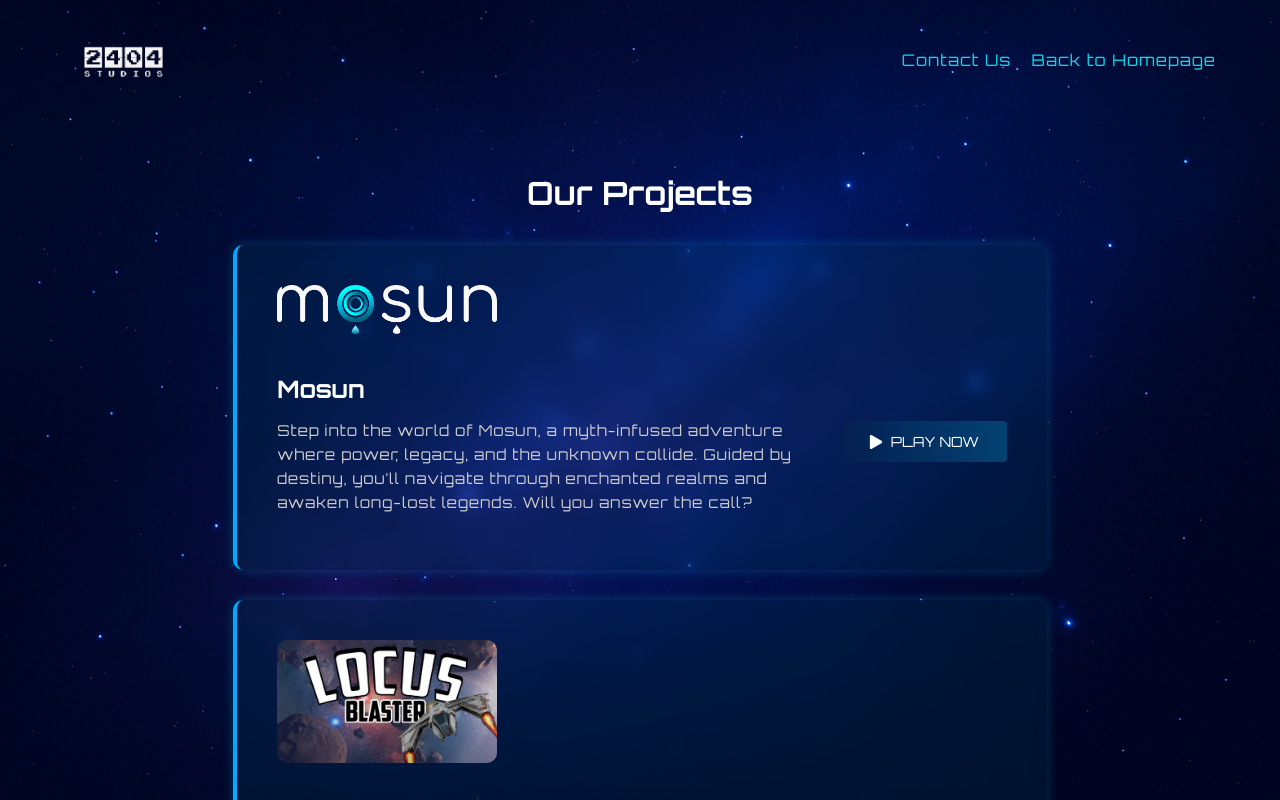
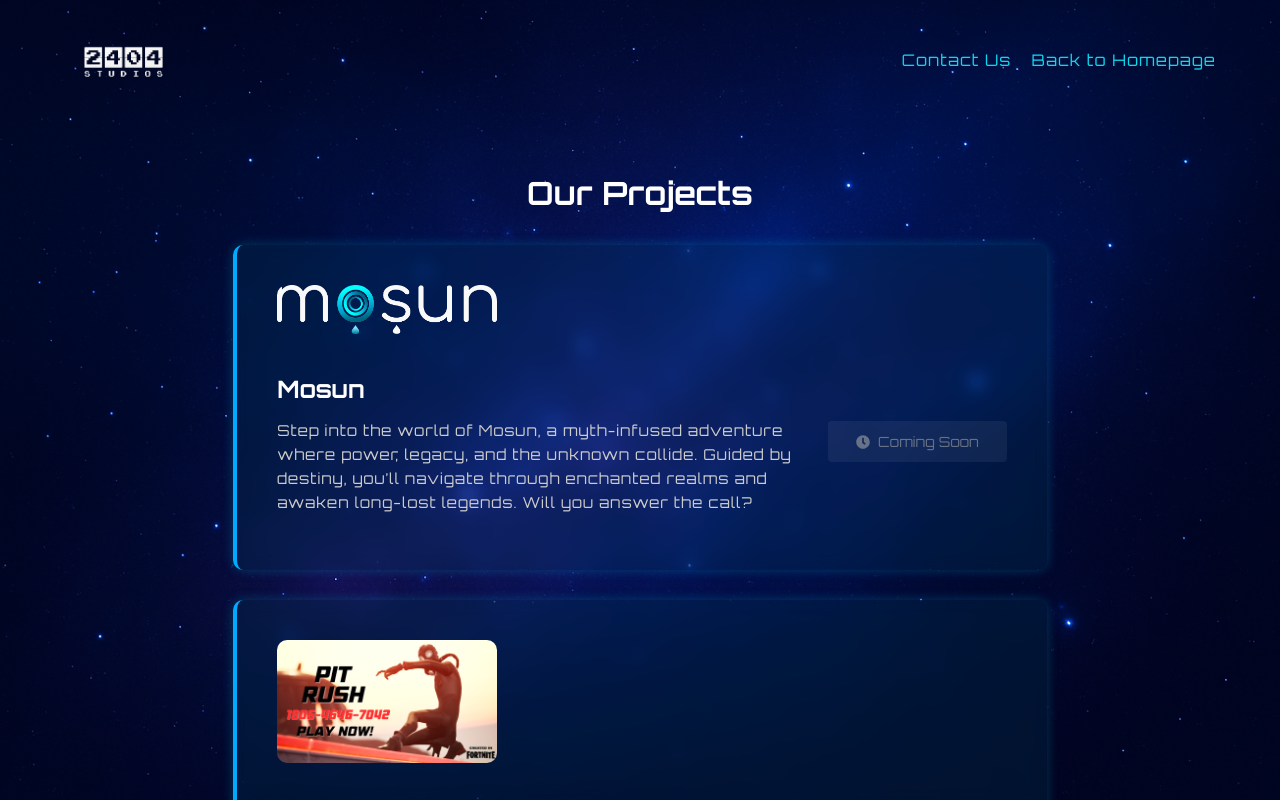
Before and after one commit to Zekiah711/Mosun, a React (Vite) app: page /projects in a window 1280 px wide. Built offline with nearby package versions, Linux system fonts and the light colour scheme.

Commit message:
Added the links and coming soon

```diff
--- a/src/components/ProjectCard.css
+++ b/src/components/ProjectCard.css
@@ -49,6 +49,13 @@
   display: flex;
   align-items: center;
 }
+
+.project-button:disabled {
+  cursor: not-allowed;
+  background: rgba(255, 255, 255, 0.1);
+  color: #aaa;
+}
+
 
 .project-button .play-icon {
   margin-right: 8px;
--- a/src/components/ProjectCard.jsx
+++ b/src/components/ProjectCard.jsx
@@ -1,21 +1,37 @@
 // src/components/ProjectCard.jsx
 import './ProjectCard.css';
-import { FaPlay } from 'react-icons/fa';
+import { FaPlay, FaClock } from 'react-icons/fa';
 
-export default function ProjectCard({ title, description, imageSrc, onClick }) {
+export default function ProjectCard({ title, description, imageSrc, playLink, comingSoon = false }) {
+  const handlePlay = () => {
+    if (comingSoon || !playLink) return;
+    window.open(playLink, '_blank');
+  };
+
   return (
     <div className="project-card">
-      {imageSrc && (
-        <img src={imageSrc} alt={title} className="project-image" />
-      )}
-
+      {imageSrc && <img src={imageSrc} alt={title} className="project-image" />}
       <div className="project-description">
         <h2>{title}</h2>
         <p>{description}</p>
       </div>
-
-      <button className="project-button" onClick={onClick}>
-        <FaPlay className="play-icon" /> PLAY NOW
+      <button
+        className="project-button"
+        onClick={handlePlay}
+        disabled={comingSoon}
+        style={{ opacity: comingSoon ? 0.6 : 1 }}
+      >
+        {comingSoon ? (
+          <>
+            <FaClock className="play-icon" />
+            Coming Soon
+          </>
+        ) : (
+          <>
+            <FaPlay className="play-icon" />
+            Play Now
+          </>
+        )}
       </button>
     </div>
   );
--- a/src/pages/OtherProjects.jsx
+++ b/src/pages/OtherProjects.jsx
@@ -3,7 +3,7 @@
 import ProjectCard from '../components/ProjectCard';
 import locusImage from '../assets/LOGO_2404STUDIOS_SOCIAL/locusimg.jpg';
 import MosunImage from '../assets/LOGO_2404STUDIOS_SOCIAL/mosun_logo.png';
-
+import PitImage from '../assets/LOGO_2404STUDIOS_SOCIAL/pitrushlogo.png';
 
 
 export default function OtherProjects() {
@@ -19,24 +19,28 @@
           description="Step into the world of Mosun, a myth-infused adventure where power, legacy, and the unknown collide. Guided by destiny,
            you’ll navigate through enchanted realms and awaken long-lost legends.
            Will you answer the call?"
+          comingSoon={true}
         />
 
        <ProjectCard
-          title="Locus"
-          imageSrc={locusImage}
+          title="Pit Rush"
+          imageSrc={PitImage}
+          description="Pit Rush is a fast-paced multiplayer capture-item experience that features a breathtaking Outer-World,
+          Mars inspired environment.
+           Players are trapped in a massive pit, where they must race, fight, and outmaneuver one
+           another to secure limited items to win. This is a free for all experience that
+           allows up to 16 players to play. The objective is simple— Capture all items,
+          survive the chaos, and be the one to escape."
+          playLink="https://www.fortnite.com/@aceblor/1806-4646-7042"
+       />
+
+        <ProjectCard
+          title="Locus Shooter"
+          imageSrc={locusImage} // Replace with actual path
           description="Locus is a fast-paced 3D aerial shooter where you pilot a powerful plane through intense skies. Dodge incoming fire, engage enemies,
           and clear missions with precision. Pure adrenaline.
           Pure action. No excuses"
-          onClick={() => alert('Play Locus!')}
-       />
-
-        <ProjectCard
-          title="Eclipse Runner"
-          imageSrc="/images/eclipse-runner.jpg" // Replace with actual path
-          description="Eclipse Runner throws you into a mysterious world cloaked in twilight. Fight your way through dangerous terrain, shadow beasts,
-          and shifting dimensions in a gripping combat-filled adventure.
-          Your speed and skill are your only hope."
-          onClick={() => alert('Play Eclipse Runner!')}
+          comingSoon={true}
         />
       </main>
       <Footer linkLabel="Back to Homepage" linkHref="/" />
```
Also changed, not shown: src/assets/LOGO_2404STUDIOS_SOCIAL/pitrushlogo.png (added).
